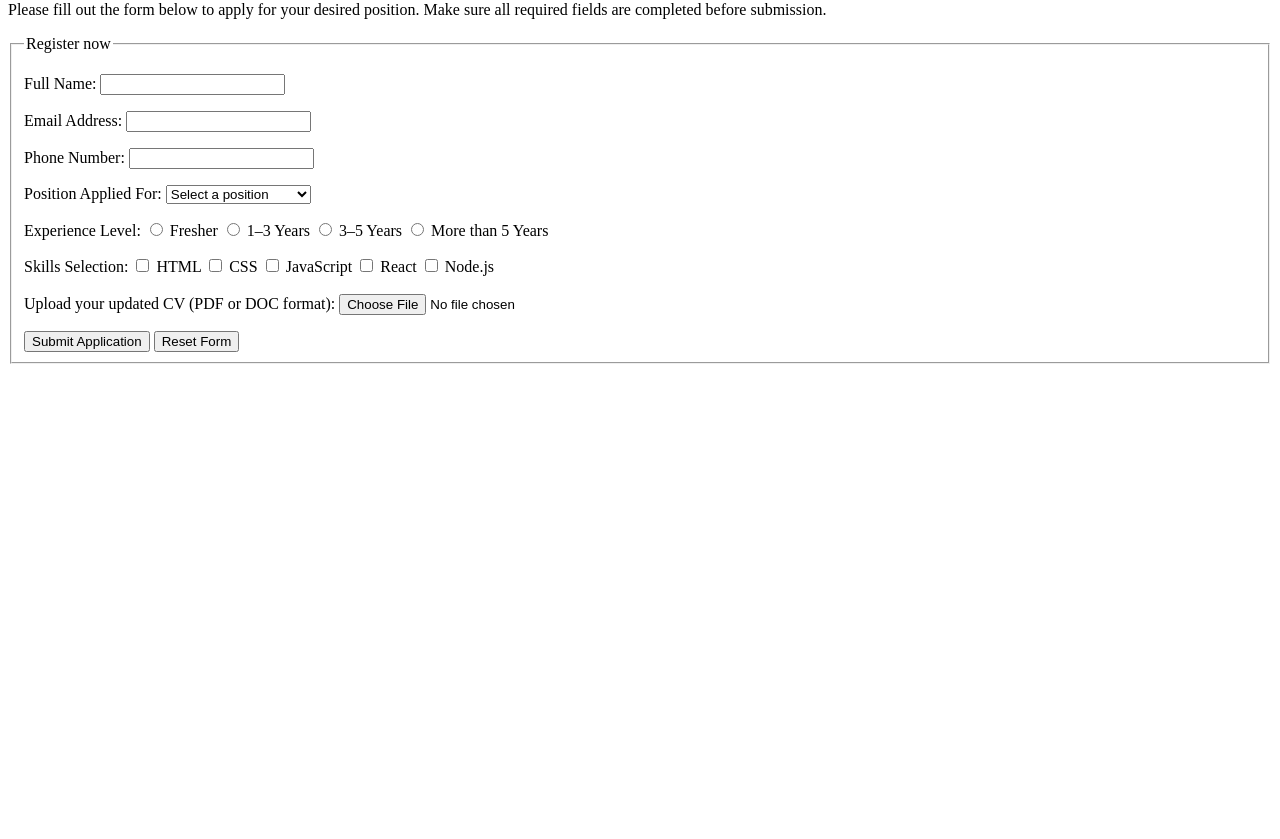
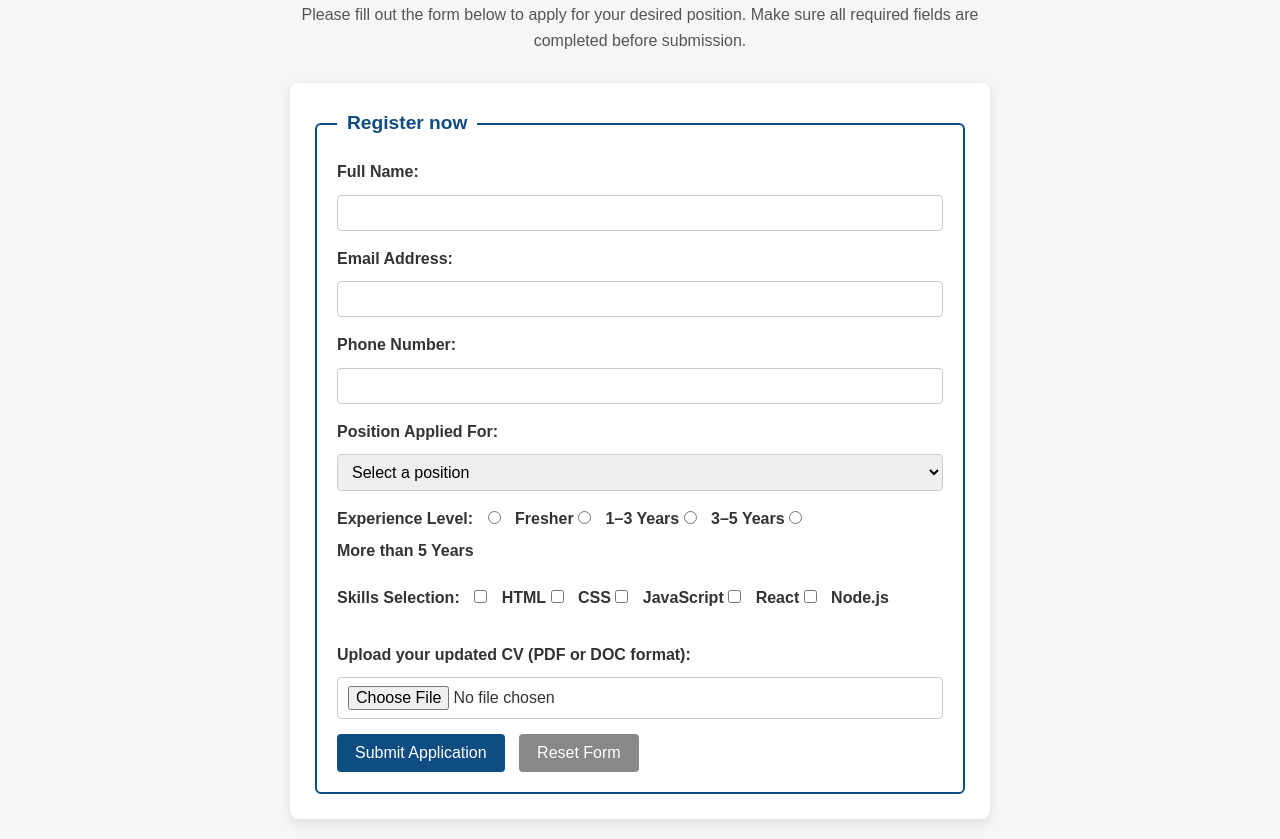
Before and after one commit to anayet-miah/Job-Application-Form, a plain HTML site: page index.html in a window 1280 px wide. Shown: the part 79-918 px from the top of the page. Before the commit the page ends 800 px from the top, so only its background shows below. Drawn offline with Linux system fonts and the light colour scheme.

Commit message:
css code added

```diff
--- a/index.html
+++ b/index.html
@@ -12,6 +12,7 @@
     />
     <meta name="author" content="HR Department" />
     <meta name="viewport" content="width=device-width, initial-scale=1.0" />
+    <link rel="stylesheet" href="style.css">
     <title>Job Application Form – Apply for Your Desired Position</title>
   </head>
   <body>
--- /dev/null
+++ b/style.css
@@ -0,0 +1,149 @@
+/* =========================
+   Global Reset & Base Styles
+========================= */
+* {
+  margin: 0;
+  padding: 0;
+  box-sizing: border-box;
+}
+
+body {
+  font-family: Arial, Helvetica, sans-serif;
+  background-color: #f4f6f8;
+  color: #333;
+  line-height: 1.6;
+  padding: 20px;
+}
+
+/* =========================
+   Header Section
+========================= */
+header {
+  text-align: center;
+  margin-bottom: 30px;
+}
+
+header h1 {
+  font-size: 2rem;
+  color: #0f4c81;
+  margin-bottom: 10px;
+}
+
+header p {
+  max-width: 700px;
+  margin: 0 auto;
+  font-size: 1rem;
+  color: #555;
+}
+
+/* =========================
+   Form Styles
+========================= */
+form {
+  max-width: 700px;
+  margin: 0 auto;
+  background-color: #ffffff;
+  padding: 25px;
+  border-radius: 8px;
+  box-shadow: 0 4px 12px rgba(0, 0, 0, 0.1);
+}
+
+/* Fieldset */
+fieldset {
+  border: 2px solid #0f4c81;
+  border-radius: 6px;
+  padding: 20px;
+}
+
+legend {
+  padding: 0 10px;
+  font-weight: bold;
+  color: #0f4c81;
+  font-size: 1.2rem;
+}
+
+/* Input Fields */
+p {
+  margin-bottom: 15px;
+}
+
+label {
+  display: inline-block;
+  margin-bottom: 6px;
+  font-weight: 600;
+}
+
+input[type="text"],
+input[type="email"],
+input[type="tel"],
+select,
+input[type="file"] {
+  width: 100%;
+  padding: 8px 10px;
+  margin-top: 4px;
+  border: 1px solid #ccc;
+  border-radius: 4px;
+  font-size: 1rem;
+}
+
+/* Radio & Checkbox */
+input[type="radio"],
+input[type="checkbox"] {
+  margin-right: 6px;
+}
+
+label + input[type="radio"],
+label + input[type="checkbox"] {
+  margin-right: 10px;
+}
+
+p > label:first-child {
+  margin-right: 10px;
+}
+
+/* Buttons */
+button {
+  padding: 10px 18px;
+  margin-right: 10px;
+  border: none;
+  border-radius: 4px;
+  background-color: #0f4c81;
+  color: #fff;
+  font-size: 1rem;
+  cursor: pointer;
+  transition: background-color 0.3s ease;
+}
+
+button[type="reset"] {
+  background-color: #888;
+}
+
+button:hover {
+  opacity: 0.9;
+}
+
+/* =========================
+   Responsive Design
+========================= */
+@media (max-width: 768px) {
+  form {
+    padding: 15px;
+  }
+
+  header h1 {
+    font-size: 1.6rem;
+  }
+
+  input[type="text"],
+  input[type="email"],
+  input[type="tel"],
+  select,
+  input[type="file"] {
+    font-size: 0.95rem;
+  }
+
+  button {
+    width: 100%;
+    margin-bottom: 10px;
+  }
+}
```
